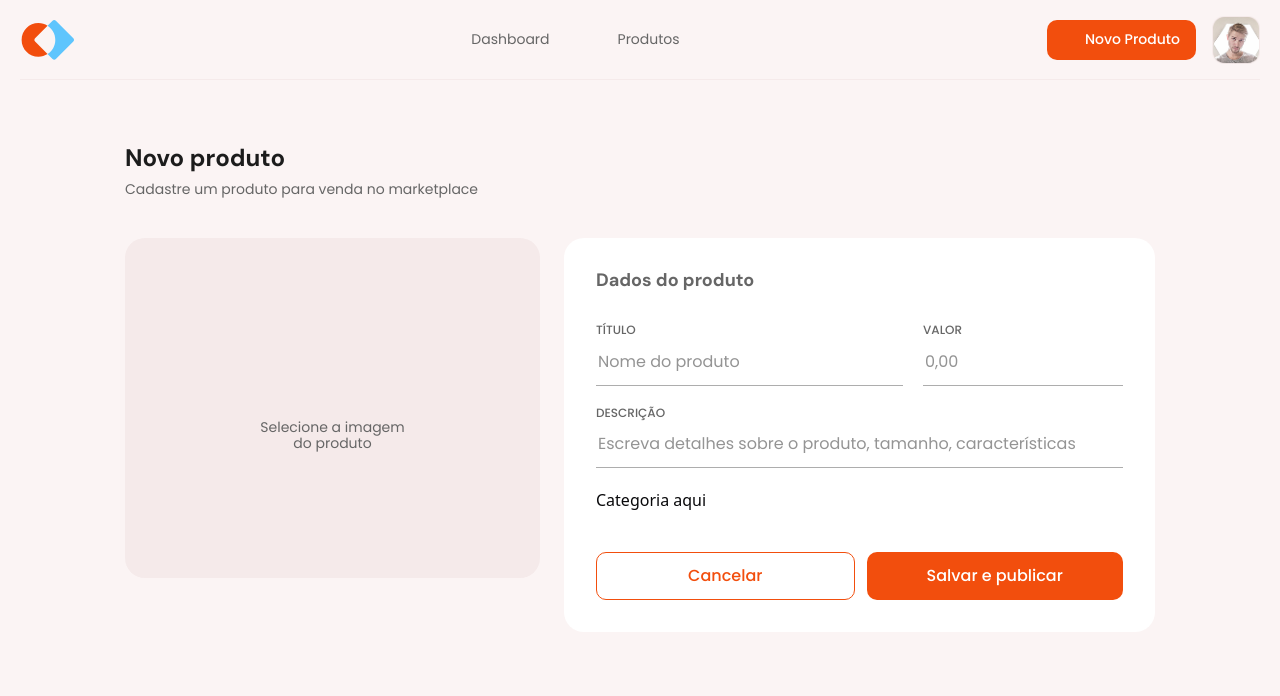
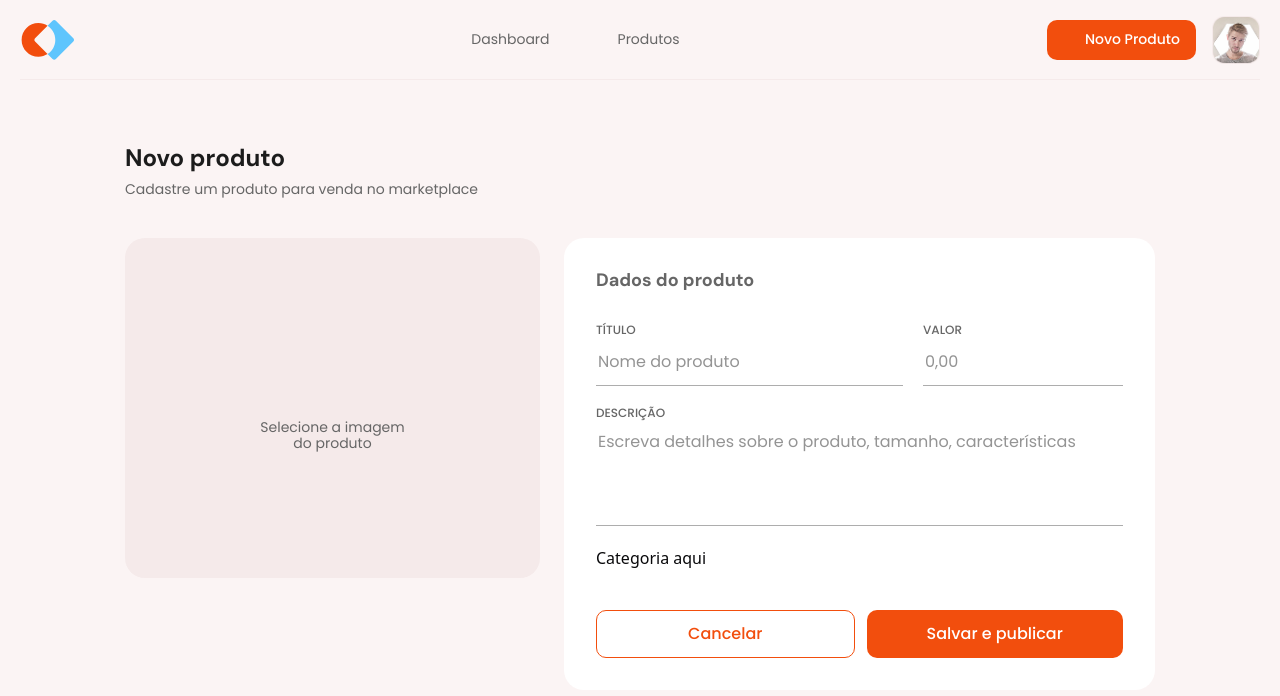
Before and after one commit to ropdias/marketplace-web, a React (Vite) app: page /product/create in a window 1280 px wide. Shown: the top 696 px of the page. Built offline with nearby package versions, Linux system fonts and the light colour scheme; some icons are missing.

Commit message:
change input for textarea

```diff
--- a/src/pages/app/product/product-create.tsx
+++ b/src/pages/app/product/product-create.tsx
@@ -3,6 +3,7 @@ import { Link } from 'react-router'
 
 import { Button } from '@/components/ui/button'
 import { Input } from '@/components/ui/input'
+import { Textarea } from '@/components/ui/textarea'
 import { getTailwindClass } from '@/lib/tailwindUtils'
 import { cn } from '@/lib/utils'
 
@@ -48,11 +49,10 @@ export function ProductCreate() {
                   />
                 </div>
               </div>
-              <Input
+              <Textarea
                 id="description"
                 placeholder="Escreva detalhes sobre o produto, tamanho, características"
                 labelText="Descrição"
-                isFilled={false}
               />
               <div>Categoria aqui</div>
             </div>
```
